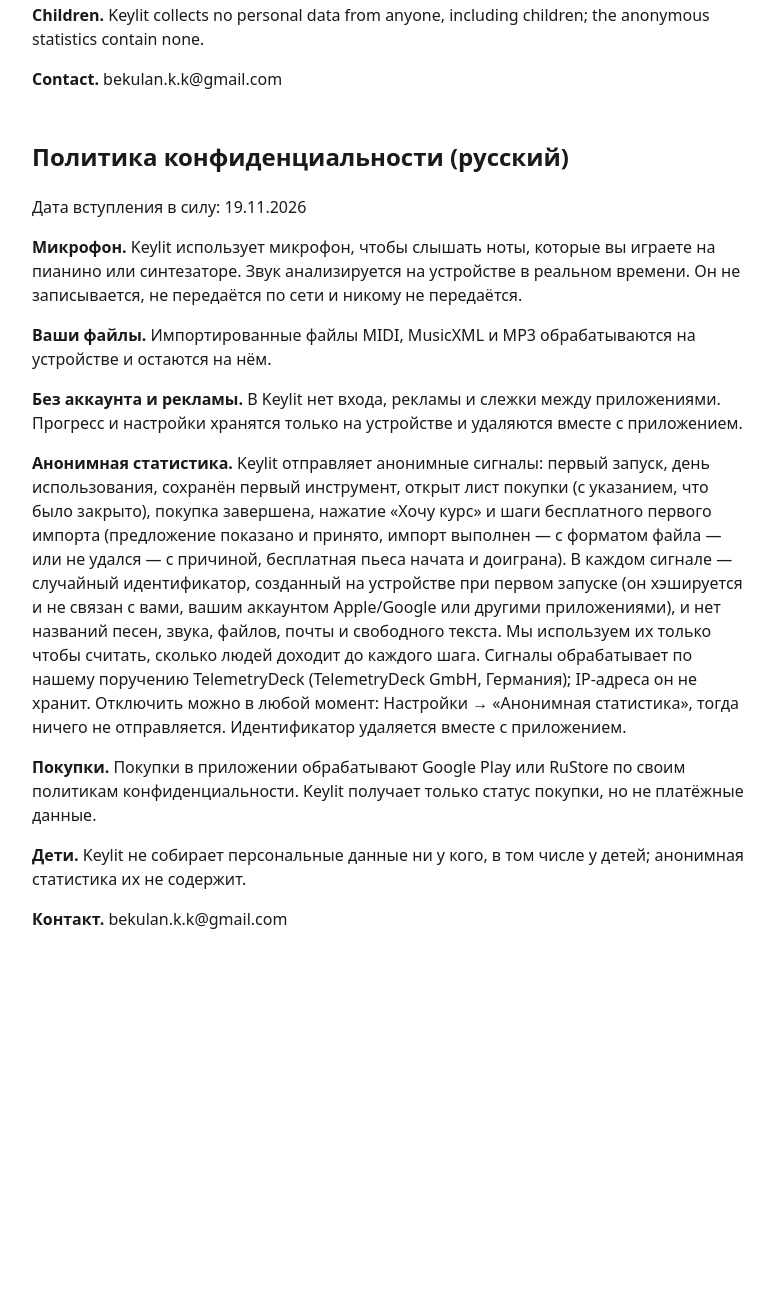
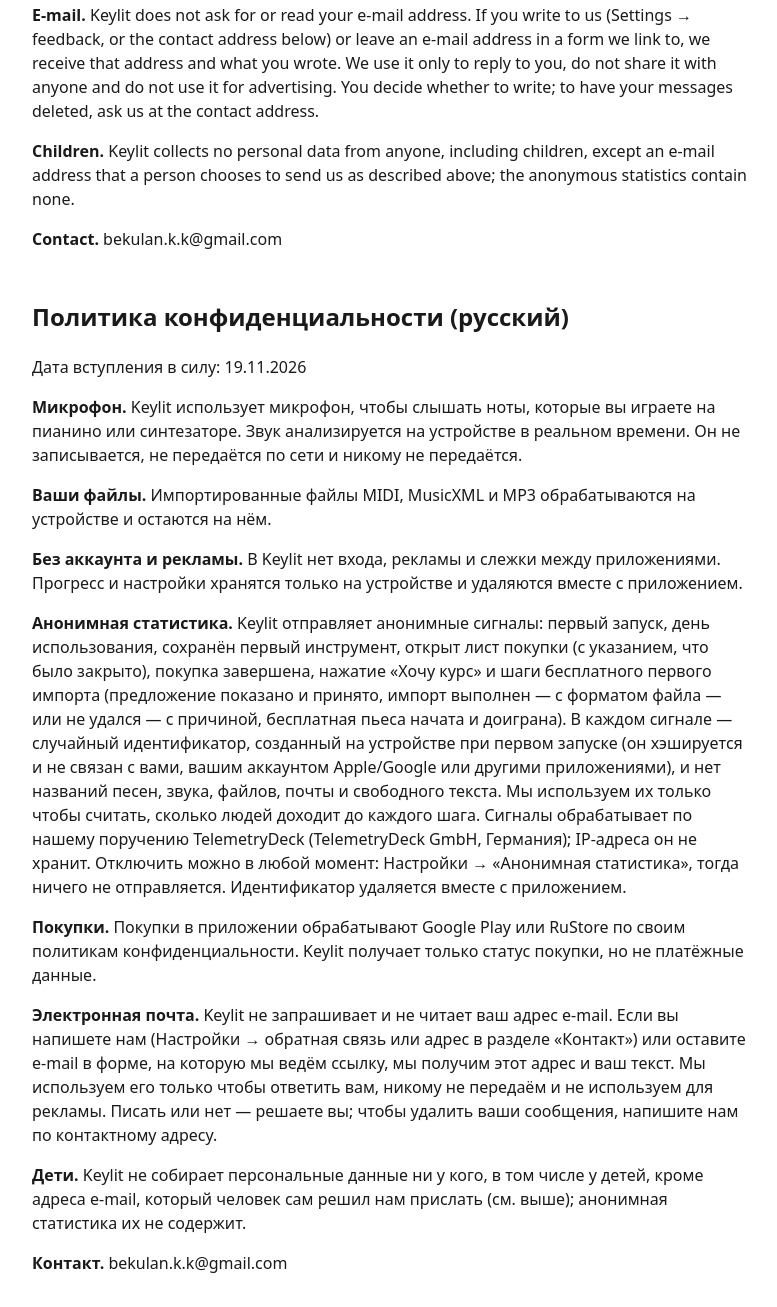
Before and after one commit to bkairoshev/keylit-privacy, a plain HTML site: page index.html in a window 1280 px wide. Shown: the part 704-2011 px from the top of the page, without its empty margins (248-1025 px from the left). Before the commit the page ends 1667 px from the top, so only its background shows below. Drawn offline with Linux system fonts and the light colour scheme.

Commit message:
docs: e-mail paragraph (en+ru)

```diff
--- a/index.html
+++ b/index.html
@@ -21,7 +21,11 @@ which does not store IP addresses. You can switch this off at any time in Settin
 nothing is sent. Uninstalling the app removes the identifier.</p>
 <p><b>Purchases.</b> In-app purchases are handled by Google Play or RuStore under their own privacy policies.
 Keylit receives only the purchase status, never your payment details.</p>
-<p><b>Children.</b> Keylit collects no personal data from anyone, including children; the anonymous statistics contain none.</p>
+<p><b>E-mail.</b> Keylit does not ask for or read your e-mail address. If you write to us (Settings → feedback, or the contact
+address below) or leave an e-mail address in a form we link to, we receive that address and what you wrote. We use it only to
+reply to you, do not share it with anyone and do not use it for advertising. You decide whether to write; to have your messages
+deleted, ask us at the contact address.</p>
+<p><b>Children.</b> Keylit collects no personal data from anyone, including children, except an e-mail address that a person chooses to send us as described above; the anonymous statistics contain none.</p>
 <p><b>Contact.</b> bekulan.k.k@gmail.com</p>
 
 <h2 lang="ru">Политика конфиденциальности (русский)</h2>
@@ -43,7 +47,11 @@ TelemetryDeck (TelemetryDeck GmbH, Германия); IP-адреса он не
 «Анонимная статистика», тогда ничего не отправляется. Идентификатор удаляется вместе с приложением.</p>
 <p><b>Покупки.</b> Покупки в приложении обрабатывают Google Play или RuStore по своим политикам конфиденциальности.
 Keylit получает только статус покупки, но не платёжные данные.</p>
-<p><b>Дети.</b> Keylit не собирает персональные данные ни у кого, в том числе у детей; анонимная статистика их не содержит.</p>
+<p><b>Электронная почта.</b> Keylit не запрашивает и не читает ваш адрес e-mail. Если вы напишете нам (Настройки → обратная связь
+или адрес в разделе «Контакт») или оставите e-mail в форме, на которую мы ведём ссылку, мы получим этот адрес и ваш текст.
+Мы используем его только чтобы ответить вам, никому не передаём и не используем для рекламы. Писать или нет — решаете вы;
+чтобы удалить ваши сообщения, напишите нам по контактному адресу.</p>
+<p><b>Дети.</b> Keylit не собирает персональные данные ни у кого, в том числе у детей, кроме адреса e-mail, который человек сам решил нам прислать (см. выше); анонимная статистика их не содержит.</p>
 <p><b>Контакт.</b> bekulan.k.k@gmail.com</p>
 </div>
 </body></html>
```
